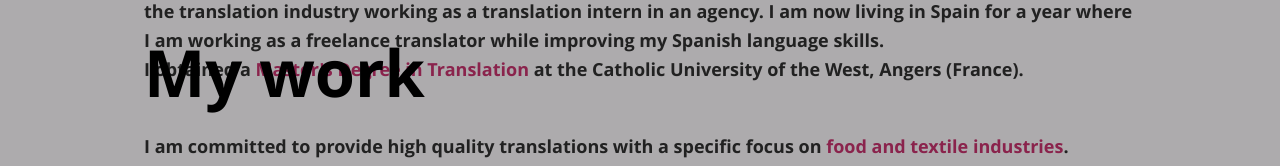
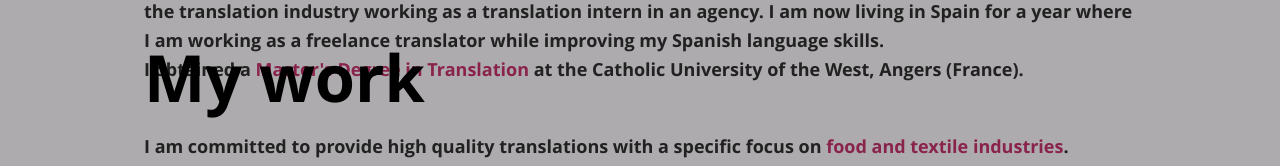
Before and after one commit to CharleneHuteau/CharleneHuteau.github.io, a plain HTML site: page index.html in a window 1280 px wide. Both pictures are taken after a click on the link "ABOUT ME". Shown: the part 438-604 px from the top of the page. Drawn offline with Linux system fonts and the light colour scheme.

Commit message:
Update index.html

```diff
--- a/index.html
+++ b/index.html
@@ -123,7 +123,7 @@
 			  <h5 class="wb-stl-subtitle"><span class="wb-stl-special">About me</span></h5>
 		   </div>
 		   <div id="wb_element_instance38" class="wb_element" style=" line-height: normal;">
-			  <h5 class="wb-stl-subtitle"><font color="#000000"><span style="font-size: 65px; line-height: 40px;"><b>My work</b></span></font></h5>
+			  <h5 class="wb-stl-subtitle"><font color="#000000"><span style="font-size: 65px; line-height: 50px;"><b>My work</b></span></font></h5>
 		   </div>
 		   <div id="wb_element_instance39" class="wb_element" style=" line-height: normal;">
 		   	  <p class="wb-stl-normal"><font color="#212121" size="4"><span style="line-height: 26px;"><b>I am committed to provide high quality translations with a specific focus on <span style="color:#8a234c;">food and textile industries</span>.</b></span></font></p>
```
